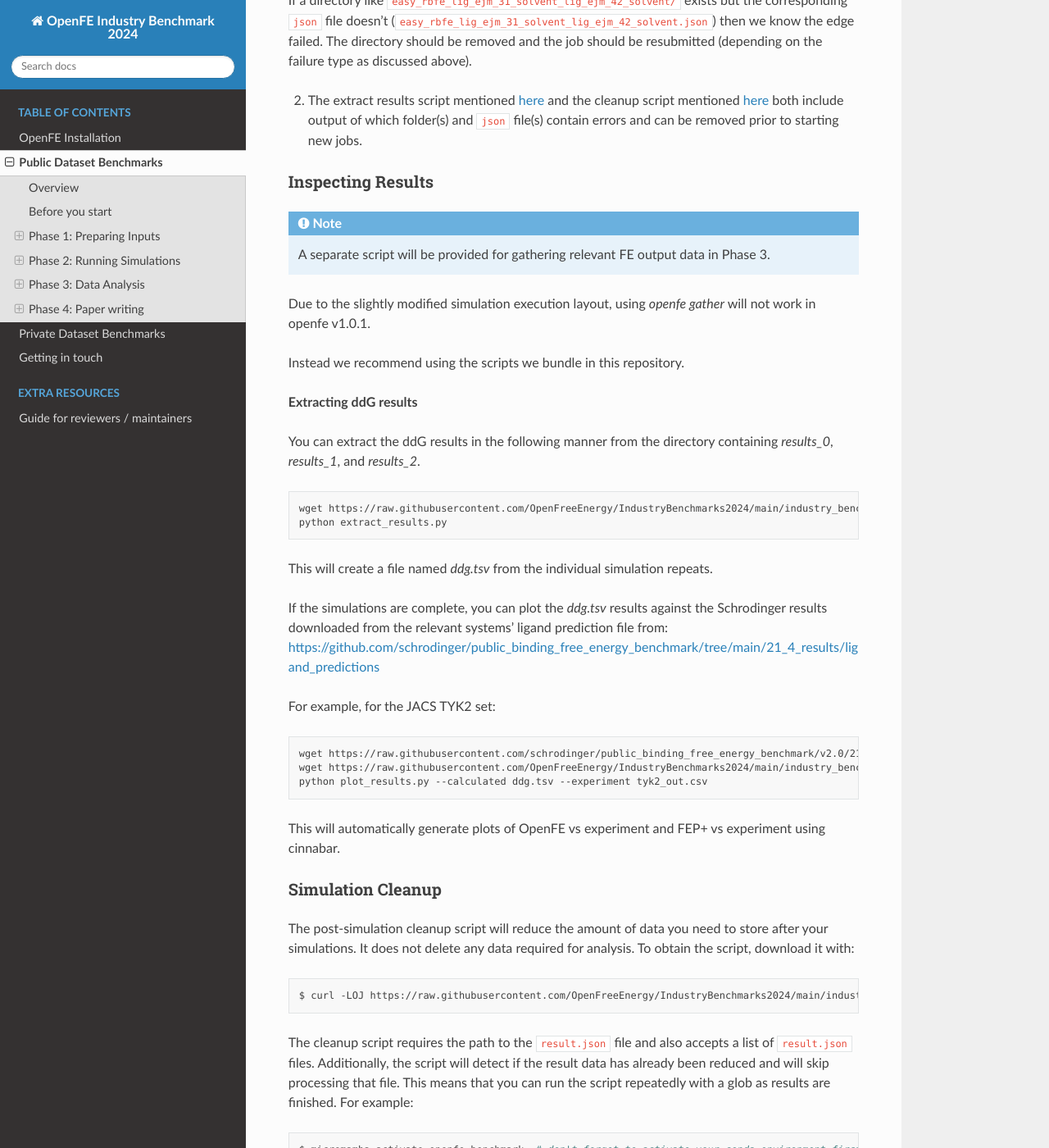
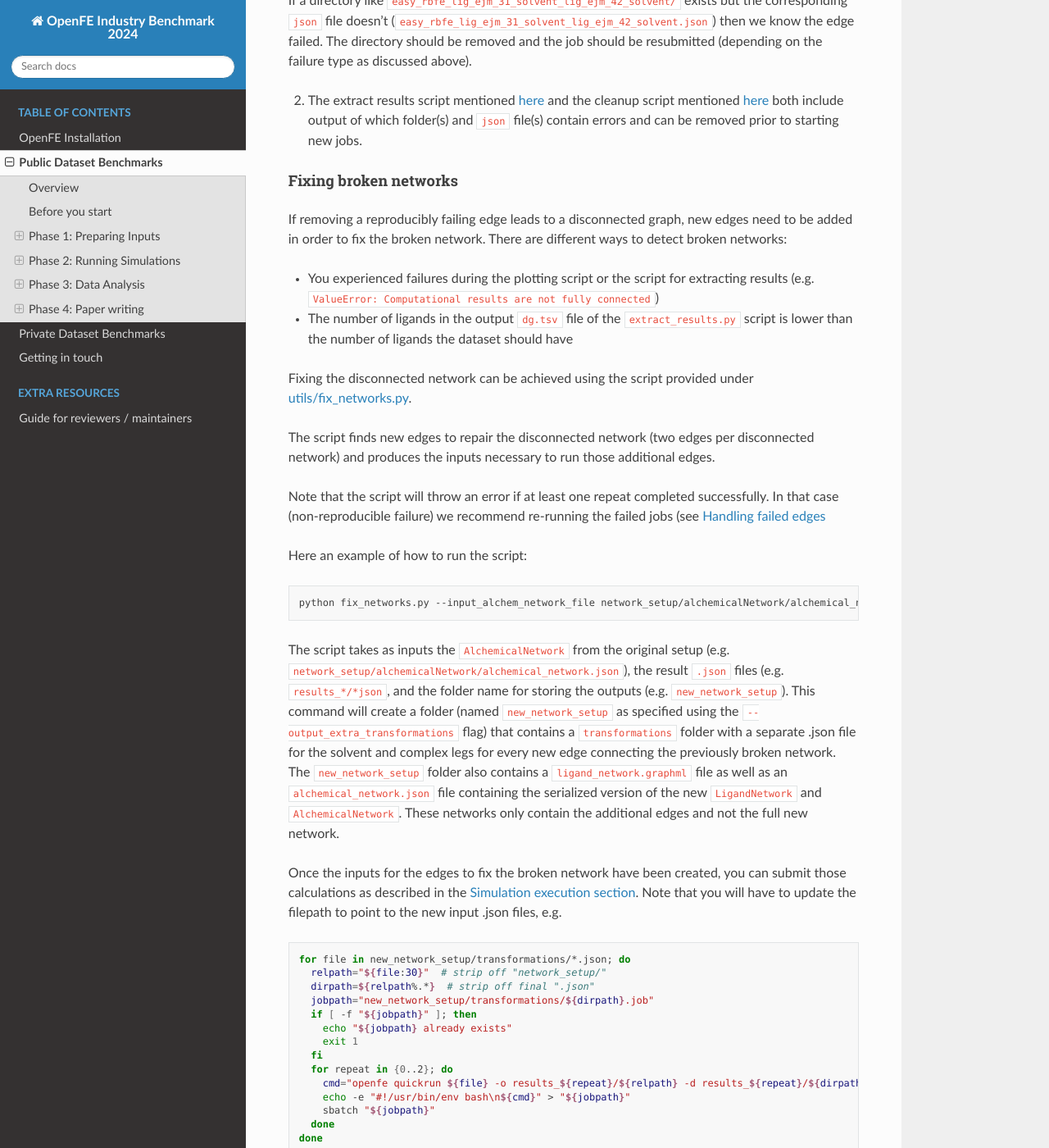
Before and after one commit to OpenFreeEnergy/IndustryBenchmarks2024, a Sphinx documentation site: the page built from docs/source/public/overview.rst, in a window 1280 px wide and 1400 px high, scrolled down 6362 px. Shown: the whole window at 82% size. Built offline with Sphinx 7.4.7 and the Read the Docs theme 3.1.0, drawn with Linux system fonts in a browser that asks for light colours; some of the changed text lies outside the part shown.

Commit message:
Add documentation for the fix_network script (#157)
* Add documentation for the fix_network script

* Small fixes

* Update docs/source/public/overview.rst

Co-authored-by: Josh Horton <joshua.horton@openforcefield.org>

* add script info to the private docs

* Small fix

* Small fix reflecting that now we output the LigandNetwork for the new edges, not full

* Update docs/source/public/overview.rst

Co-authored-by: Irfan Alibay <IAlibay@users.noreply.github.com>

* Addressing review comments

* Small addition

* Small fix

---------

Co-authored-by: Josh Horton <joshua.horton@openforcefield.org>
Co-authored-by: Josh Horton <Josh.Horton@newcastle.ac.uk>
Co-authored-by: Irfan Alibay <IAlibay@users.noreply.github.com>

```diff
--- a/docs/source/private/overview.rst
+++ b/docs/source/private/overview.rst
@@ -192,7 +192,7 @@ Handling Failed Edges
 
 You should handle failed edges in the same way as the :ref:`public datasets <failed_edges>`.
 
-A script to try to fix broken networks will soon be provided.
+Reproducible failures which result in broken networks can be fixed using the same method as the :ref:`public datasets <failed_edges>`.
 
 
 Phase 2: Data Gathering
--- a/docs/source/public/overview.rst
+++ b/docs/source/public/overview.rst
@@ -250,7 +250,7 @@ You should follow this strategy for dealing with those failures:
 
 * If this is a non-redundant edge (meaning that removing this edge would lead to a disconnected graph):
 
-  * Add a new edge to the network. We are currently working on a script that will automatically find a suitable new edge.
+  * Add a new edge to the network. We provide a script that will automatically find a suitable new edge, more information can be found :ref:`here <fix_networks>`.
 
 Identifying Failed Edges
 ------------------------
@@ -277,6 +277,56 @@ If a directory like ``easy_rbfe_lig_ejm_31_solvent_lig_ejm_42_solvent/`` exists
 The directory should be removed and the job should be resubmitted (depending on the failure type as discussed above).
 
 2. The extract results script mentioned :ref:`here <inspecting results>` and the cleanup script mentioned :ref:`here <post-simulation cleanup>` both include output of which folder(s) and ``json`` file(s) contain errors and can be removed prior to starting new jobs.
+
+.. _fix_networks:
+
+Fixing broken networks
+----------------------
+
+If removing a reproducibly failing edge leads to a disconnected graph, new edges need to be added in order to fix the broken network.
+There are different ways to detect broken networks:
+
+* You experienced failures during the plotting script or the script for extracting results (e.g. ``ValueError: Computational results are not fully connected``)
+* The number of ligands in the output ``dg.tsv`` file of the ``extract_results.py`` script is lower than the number of ligands the dataset should have
+
+Fixing the disconnected network can be achieved using the script provided under
+`utils/fix_networks.py <https://github.com/OpenFreeEnergy/IndustryBenchmarks2024/tree/main/industry_benchmarks/utils/fix_networks.py>`_.
+
+The script finds new edges to repair the disconnected network
+(two edges per disconnected network) and produces the inputs necessary to run those additional edges.
+
+Note that the script will throw an error if at least one repeat completed successfully. In that case (non-reproducible failure) we recommend re-running the failed jobs (see :ref:`Handling failed edges <failed_edges>`
+
+Here an example of how to run the script:
+
+.. code-block:: bash
+
+   python fix_networks.py --input_alchem_network_file network_setup/alchemicalNetwork/alchemical_network.json --result_files results_*/*json --output_extra_transformations new_network_setup
+
+The script takes as inputs the ``AlchemicalNetwork`` from the original setup (e.g. ``network_setup/alchemicalNetwork/alchemical_network.json``), the result ``.json`` files (e.g. ``results_*/*json``, and the folder name for storing the outputs (e.g. ``new_network_setup``).
+This command will create a folder (named ``new_network_setup`` as specified using the ``--output_extra_transformations`` flag) that contains a ``transformations`` folder with a separate .json file for the solvent and complex legs for every new edge connecting the previously broken network.
+The ``new_network_setup`` folder also contains a ``ligand_network.graphml`` file as well as an ``alchemical_network.json`` file containing the serialized version of the new ``LigandNetwork`` and ``AlchemicalNetwork``. These networks only contain the additional edges and not the full new network.
+
+Once the inputs for the edges to fix the broken network have been created, you can submit those calculations as described in the :ref:`Simulation execution section <simulation_execution>`.
+Note that you will have to update the filepath to point to the new input .json files, e.g.
+
+.. code-block:: bash
+
+   for file in new_network_setup/transformations/*.json; do
+     relpath="${file:30}"  # strip off "network_setup/"
+     dirpath=${relpath%.*}  # strip off final ".json"
+     jobpath="new_network_setup/transformations/${dirpath}.job"
+     if [ -f "${jobpath}" ]; then
+       echo "${jobpath} already exists"
+       exit 1
+     fi
+     for repeat in {0..2}; do
+       cmd="openfe quickrun ${file} -o results_${repeat}/${relpath} -d results_${repeat}/${dirpath}"
+       echo -e "#!/usr/bin/env bash\n${cmd}" > "${jobpath}"
+       sbatch "${jobpath}"
+     done
+   done
+
 
 Inspecting Results
 ==================
```
